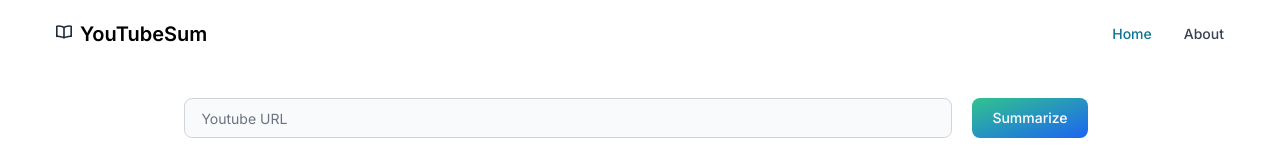
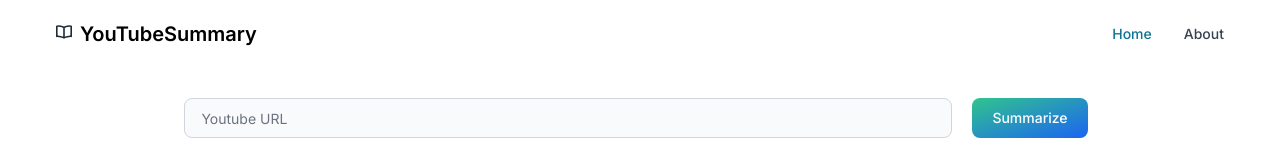
Before and after one commit to brokoli777/Youtube-Summarizer, a Next.js app: page / in a window 1280 px wide. Shown: the top 160 px of the page. Built offline with nearby package versions, Linux system fonts and the light colour scheme; no server answers.

Commit message:
Work with shortened URLs

```diff
--- a/src/app/actions.tsx
+++ b/src/app/actions.tsx
@@ -7,7 +7,7 @@
 const genAI = new GoogleGenerativeAI(process.env.API_KEY);
 const model = genAI.getGenerativeModel({ model: "gemini-1.5-flash" });
 
-const prompt = "Please summarize the following YouTube video transcript. Use spaces when needed to make it more readable. Don't use Markdown.\n\n";
+const prompt = "Please summarize the following YouTube video transcript. Use spaces when needed to make it more readable. DON'T USE MARKDOWN\n\n";
 
 const getTranscript = async ( url: string): Promise<(string | undefined)[] | undefined> => {
   const youtube = await Innertube.create({
--- a/src/app/components/navbar.tsx
+++ b/src/app/components/navbar.tsx
@@ -13,7 +13,7 @@
           <svg className="pr-2 w-6 h-6 text-gray-800 dark:text-white" aria-hidden="true" xmlns="http://www.w3.org/2000/svg" fill="none" viewBox="0 0 20 18">
       <path stroke="currentColor" strokeLinecap="round" strokeLinejoin="round" strokeWidth="2" d="M10 16.5c0-1-8-2.7-9-2V1.8c1-1 9 .707 9 1.706M10 16.5V3.506M10 16.5c0-1 8-2.7 9-2V1.8c-1-1-9 .707-9 1.706"/>
       </svg>
-        YouTubeSum
+        YouTubeSummary
       </span>
       </Navbar.Brand>
       <Navbar.Toggle />
--- a/src/app/layout.tsx
+++ b/src/app/layout.tsx
@@ -6,7 +6,7 @@
 const inter = Inter({ subsets: ['latin'] })
 
 export const metadata: Metadata = {
-  title: 'Youtube Summarizer',
+  title: 'YouTubeSummary',
   description: 'Summarize YouTube videos in seconds',
 }
 
--- a/src/app/page.tsx
+++ b/src/app/page.tsx
@@ -43,17 +43,19 @@
     const youtubeURL: any = formData.get("URLInput");
 
     if (youtubeURL && isValidYouTubeUrl(youtubeURL)) {
-      var parsedURL =
-        "https://www.youtube.com/embed/" + (await youtube_parser(youtubeURL));
 
-      setIframeURL(parsedURL);
+      const parsedURL = await youtube_parser(youtubeURL);
+      var youtubeEmbedURL = "https://www.youtube.com/embed/" + parsedURL;
+
+      setIframeURL(youtubeEmbedURL);
       setValidURL(true);
 
       setSummarized(false);
       setLoading(true);
 
       var generatedText: string = await processVideo(
-        formData.get("URLInput") as string
+        // formData.get("URLInput") as string
+        "https://www.youtube.com/watch?v=" + parsedURL
       );
 
       await fetch(`https://noembed.com/embed?dataType=json&url=${youtubeURL}`)
```
